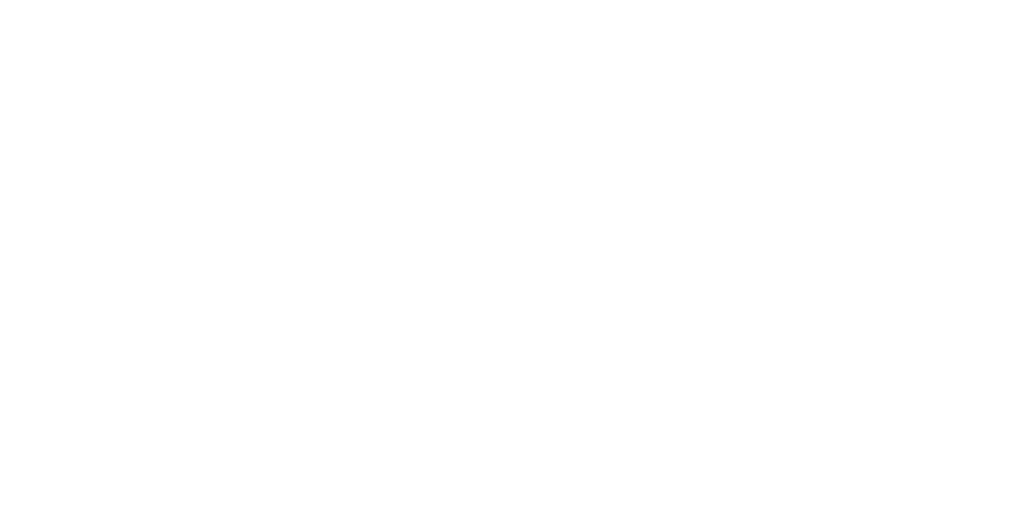
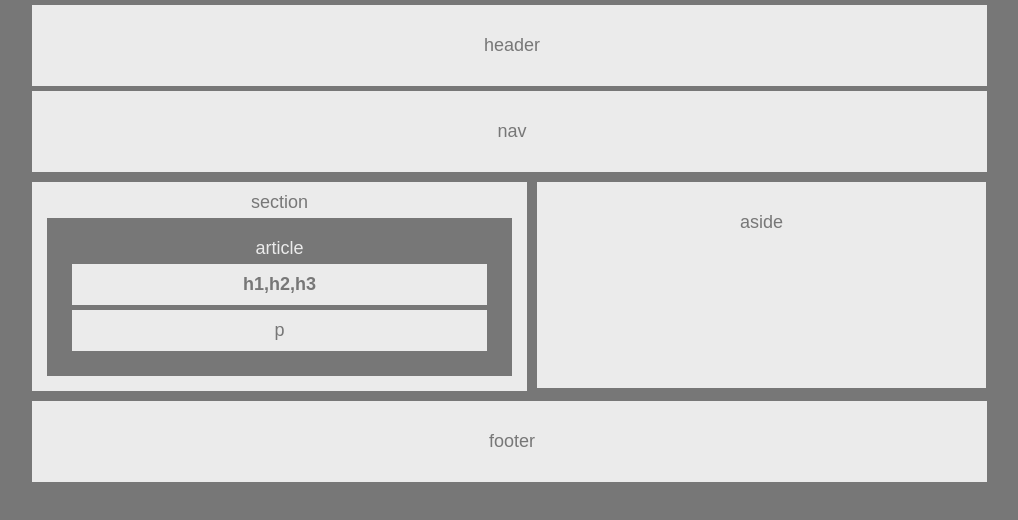
Before and after one commit to caam123/HW-Wireframe, a plain HTML site: page index.html in a window 1280 px wide. Shown: the whole page, without its empty margins (133-1151 px from the left). Drawn offline with Linux system fonts and the light colour scheme.

Commit message:
Easier hw done, html and css

```diff
--- a/css/style.css
+++ b/css/style.css
@@ -1,2 +1,83 @@
+*{
+    box-sizing: border-box;
+    margin:0;
+    padding:0;
+}
+
 body{
+    font-family: Arial, Helvetica, sans-serif;
+    color:#777;
+    background-color: #777;
+    font-size: 18px !important;
+    font-weight: 300;
 }
+h1, h2{
+    font-size: 18px;
+    font-weight: 300;
+}
+.wrapper{
+    position:relative;
+    width:960px;
+    margin:0 auto;
+    overflow:hidden;
+}
+
+header, nav, section, aside, footer{
+    background-color: #ebebeb;
+    margin:5px;
+    padding:30px;
+    text-align:center;
+}
+
+header, nav{
+    width:100%;
+}
+
+section{
+    width:495px;
+    float:left;
+    padding:10px;
+
+}
+
+aside{
+   width:449px;
+   float:left;
+   margin-right: 0;
+   height: 206px;
+}
+
+article{
+    color:#ebebeb;
+    background-color: #777;
+    padding:20px;
+    margin:5px;
+}
+
+.article-heading{
+    background-color:#ebebeb;
+    color: #777777;
+    padding:10px;
+    margin:5px;
+}
+
+.article-heading h2{
+    font-weight: bold;
+}
+
+footer{
+    width:960px;
+    bottom:0;
+    display:block;
+    /**No estoy seguro que sea la forma correcta pero flotandolo logre que se fuera hacia abajo**/
+    float:left;
+}
+
+}
+
+.clearfix::after{
+        content:"";
+        display:block;
+        clear:both;
+        overflow:auto;
+}
--- a/index.html
+++ b/index.html
@@ -8,6 +8,32 @@
     <link rel="stylesheet" type="text/css" media="screen" href="css/style.css">
 </head>
 <body>
+    <div class="wrapper clearfix">
+        <header>
+            <h1>header</h1>
+        </header>
+        <nav>
+            <h1>nav</h1>
+        </nav>
 
+        <section class="">
+            <h1>section</h1>
+                <article>
+                    <h1>article</h1>
+                    <div class="article-heading">
+                        <h2>h1,h2,h3</h2>
+                    </div>
+                    <div class="article-heading">
+                        <p>p</p>
+                    </div>
+                </article>
+        </section>
+        <aside class="clearfix">
+            <h1>aside</h1>
+        </aside>
+        <footer class="clearfix">
+            <h1>footer</h1>
+        </footer>
+    </div>
 </body>
 </html>
```
